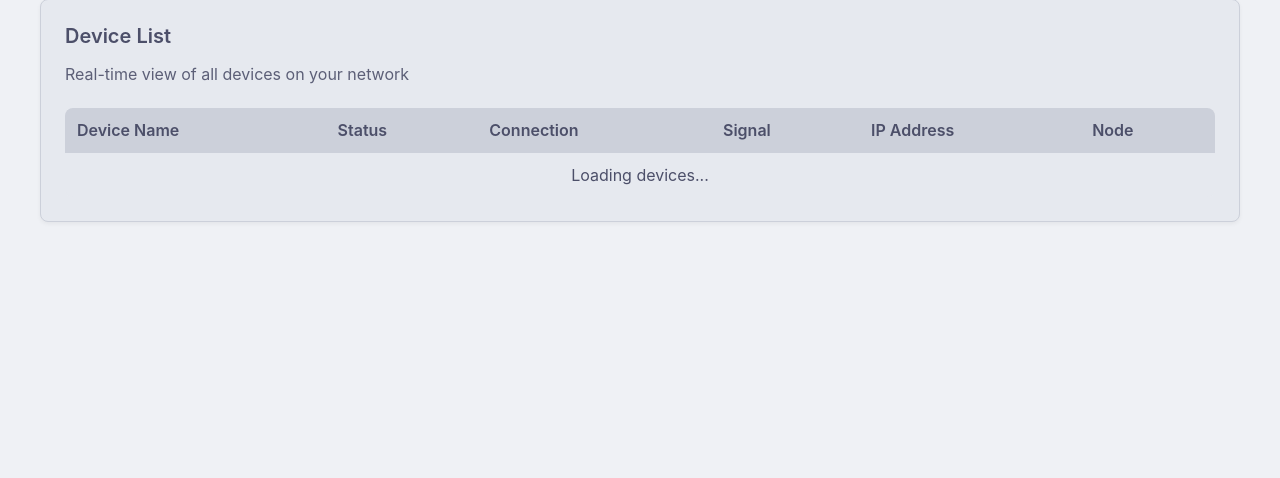
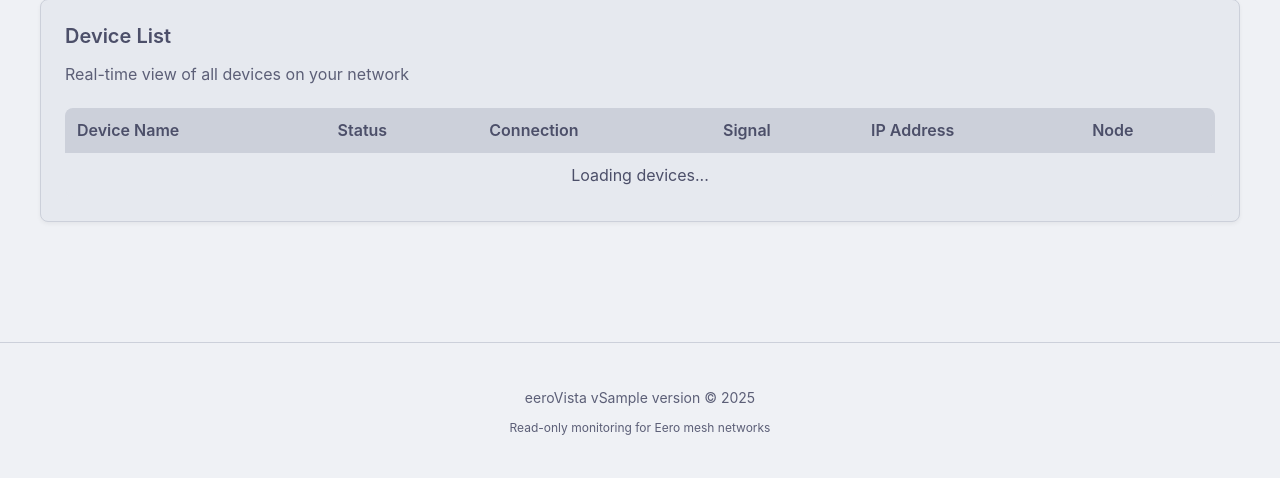
Before and after one commit to Yeraze/eeroVista, a FastAPI app: template src/templates/devices.html in a window 1280 px wide. Shown: the part 136-614 px from the top of the page. Run offline with FastAPI, Linux system fonts and the light colour scheme; the template is opened without the code that fills it: most values are stand-ins (such as "Sample title", 1, 10 or a date in 2020); parts of the project's set-up code (start-up, migrations or seed data) failed here and were passed over.

Commit message:
Add logo to setup screen and footer with version
UI Enhancements:
- Logo displayed on setup screen (eerovista.png)
- Footer added to all pages with app name and version
- Version dynamically loaded from src/__version__
- Footer shows copyright and tagline

Changes:
- Copied eerovista.png to static/img/
- Updated base.html with footer template
- Updated all route handlers to pass version to templates
- Added logo image to setup wizard
- Footer styling with Catppuccin Latte colors

Footer Format:
"eeroVista v0.1.0 © 2025
Read-only monitoring for Eero mesh networks"

🤖 Generated with [Claude Code](https://claude.com/claude-code)

Co-Authored-By: Claude <noreply@anthropic.com>

```diff
--- a/src/api/setup.py
+++ b/src/api/setup.py
@@ -8,6 +8,7 @@ from fastapi.responses import HTMLResponse, RedirectResponse
 from fastapi.templating import Jinja2Templates
 from sqlalchemy.orm import Session
 
+from src import __version__
 from src.eero_client import EeroClientWrapper
 from src.utils.database import get_db
 
@@ -30,7 +31,7 @@ async def setup_page(request: Request, client: EeroClientWrapper = Depends(get_e
         return RedirectResponse(url="/", status_code=302)
 
     return templates.TemplateResponse(
-        "setup.html", {"request": request, "step": "phone"}
+        "setup.html", {"request": request, "step": "phone", "version": __version__}
     )
 
 
--- a/src/api/web.py
+++ b/src/api/web.py
@@ -8,6 +8,7 @@ from fastapi.responses import HTMLResponse, RedirectResponse
 from fastapi.templating import Jinja2Templates
 from sqlalchemy.orm import Session
 
+from src import __version__
 from src.eero_client import EeroClientWrapper
 from src.utils.database import get_db
 
@@ -49,6 +50,7 @@ async def dashboard(
             "request": request,
             "network_name": network_name,
             "authenticated": True,
+            "version": __version__,
         },
     )
 
@@ -67,6 +69,7 @@ async def devices_page(
         {
             "request": request,
             "authenticated": True,
+            "version": __version__,
         },
     )
 
@@ -85,6 +88,7 @@ async def network_page(
         {
             "request": request,
             "authenticated": True,
+            "version": __version__,
         },
     )
 
@@ -103,6 +107,7 @@ async def speedtest_page(
         {
             "request": request,
             "authenticated": True,
+            "version": __version__,
         },
     )
 
@@ -126,5 +131,6 @@ async def settings_page(
             "request": request,
             "authenticated": True,
             "settings": settings,
+            "version": __version__,
         },
     )
--- a/src/templates/base.html
+++ b/src/templates/base.html
@@ -27,6 +27,11 @@
         {% block content %}{% endblock %}
     </div>
 
+    <footer style="text-align: center; padding: 2rem 0; margin-top: 4rem; color: var(--subtext1); font-size: 0.875rem; border-top: 1px solid var(--surface0);">
+        <p>eeroVista v{{ version }} &copy; 2025</p>
+        <p style="font-size: 0.75rem; margin-top: 0.5rem;">Read-only monitoring for Eero mesh networks</p>
+    </footer>
+
     <script>
         // Global utilities
         function showAlert(message, type = 'info') {
--- a/src/templates/setup.html
+++ b/src/templates/setup.html
@@ -4,6 +4,10 @@
 
 {% block content %}
 <div style="max-width: 500px; margin: 4rem auto;">
+    <div style="text-center; margin-bottom: 2rem;">
+        <img src="/static/img/eerovista.png" alt="eeroVista Logo" style="max-width: 200px; height: auto;">
+    </div>
+
     <div class="card">
         <h1 class="card-title text-center">Welcome to eeroVista</h1>
         <p class="text-center text-muted">Let's connect to your Eero network</p>
```
Also changed, not shown: static/img/eerovista.png (added).
